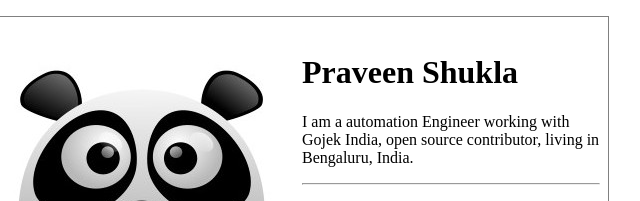
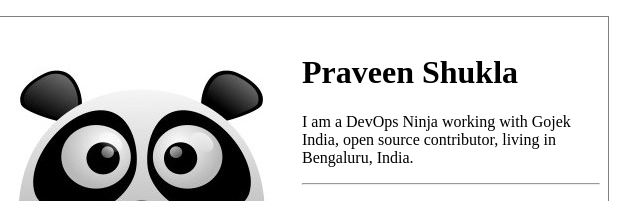
Before and after one commit to achilles42/shukla-praveen.github.io, a plain HTML site: page index.html in a window 1280 px wide. Shown: the top 201 px of the page, 356-996 px from the left. Drawn offline with Linux system fonts and the light colour scheme.

Commit message:
Update profile

```diff
--- a/index.html
+++ b/index.html
@@ -46,7 +46,7 @@
 
       <h1>Praveen Shukla</h1>
 
-      <p>I am a automation Engineer working with Gojek India, open source contributor, living in Bengaluru, India. </p>
+      <p>I am a DevOps Ninja working with Gojek India, open source contributor, living in Bengaluru, India. </p>
 
       <hr />
 
```
